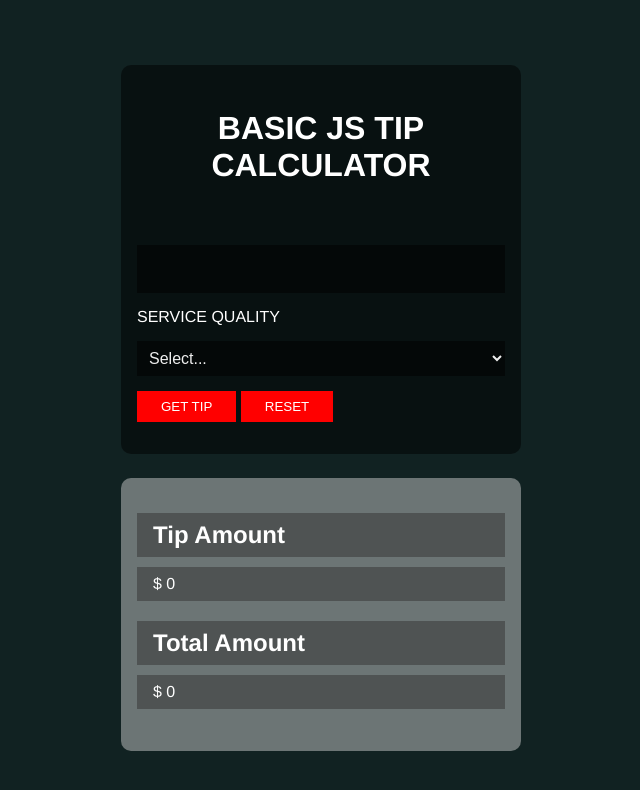
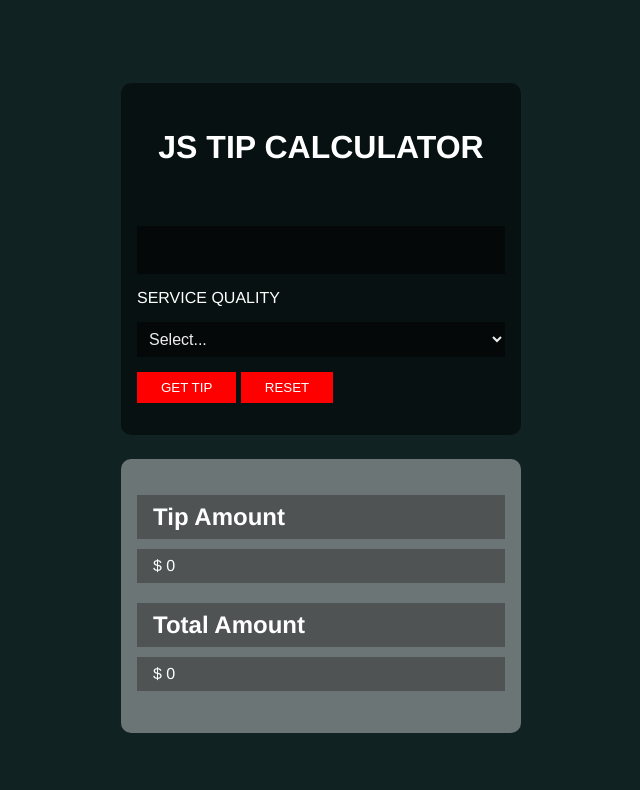
Before and after one commit to WebRuin/jstipcalc, a plain HTML site: page index.html in a window 1280 px wide. Shown: the whole page, without its empty margins (327-967 px from the left). Drawn offline with Linux system fonts and the light colour scheme.

Commit message:
header change

```diff
--- a/index.html
+++ b/index.html
@@ -10,7 +10,7 @@
 </head>
 <body>
   <div class="tipform">
-    <h1>Basic JS Tip Calculator</h1>
+    <h1>JS Tip Calculator</h1>
     <input class="total" type="text" onchange="setTotal()">
     <label for="service">Service Quality</label>
     <select class="service" name="service" form="tipform" onchange="setTipAmount()">
```
